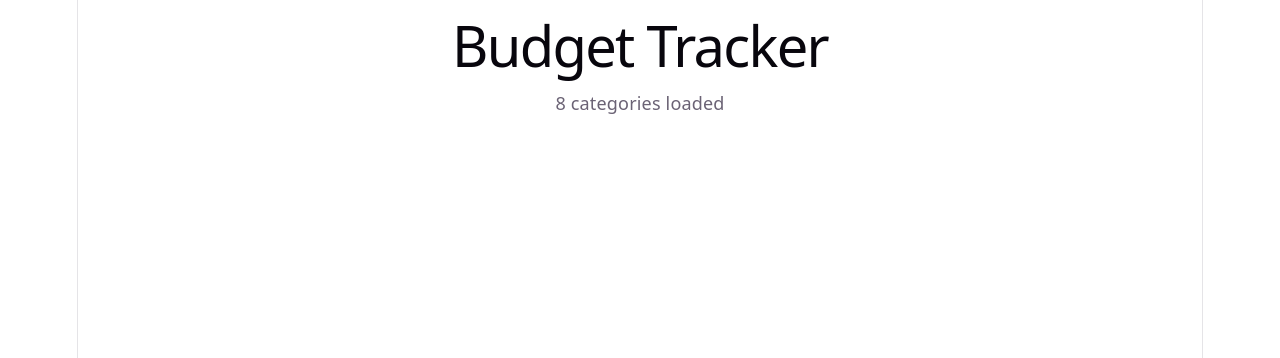
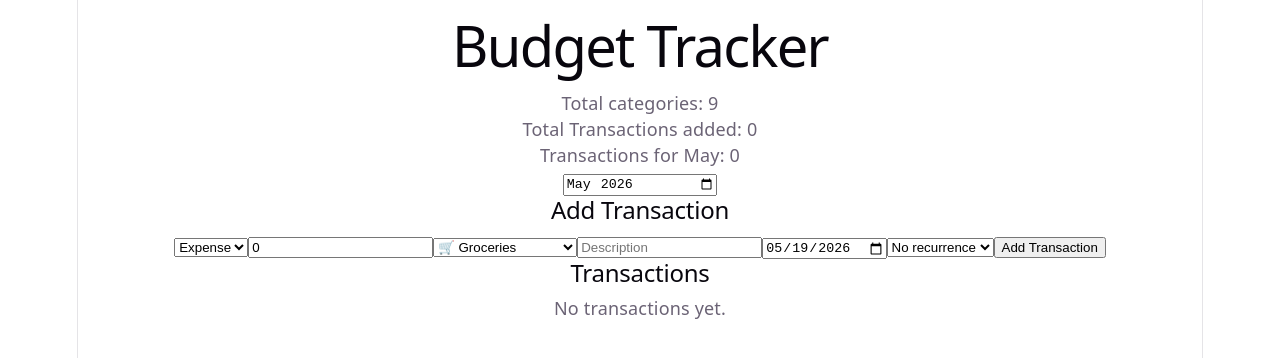
Before and after one commit to Madhav-rag/budget-tracker, a React (Vite) app: page / in a window 1280 px wide. Shown: the top 358 px of the page. Built offline with nearby package versions, Linux system fonts and the light colour scheme.

Commit message:
styling and month filter

```diff
--- a/src/App.tsx
+++ b/src/App.tsx
@@ -1,13 +1,32 @@
+import { useState } from "react";
 import { useStore } from "./store/useStore";
+import TransactionForm from "./components/TransactionForm";
+import TransactionList from "./components/TransactionList";
 
 function App() {
-  const { categories } = useStore();
+  const { categories, transactions } = useStore();
+  //params are current value and functions to change it
+  const [selectedMonth, setSelectedMonth] = useState(
+    new Date().toISOString().slice(0, 7)  // defaults to current month e.g. "2026-05"
+  );
+
   return (
     <div>
       <h1>Budget Tracker</h1>
-      <p>{categories.length} categories loaded</p>
+      <p>Total categories: {categories.length}</p>
+      <p>Total Transactions added: {transactions.length}</p>
+      <p>Transactions for {new Date(selectedMonth + "-01").toLocaleString("default", { month: "long" })}: {transactions.filter(t => t.date.startsWith(selectedMonth)).length}</p>
+
+      <input
+        type="month"
+        value={selectedMonth}
+        onChange={(e) => setSelectedMonth(e.target.value)}
+      />
+
+      <TransactionForm />
+      <TransactionList month={selectedMonth} />
     </div>
   );
 }
 
-export default App
+export default App;
--- /dev/null
+++ b/src/components/TransactionForm.tsx
@@ -0,0 +1,97 @@
+import { useState, useEffect } from "react";
+import type { Transaction, TransactionType, RecurrenceInterval } from "../types";
+import { useStore } from "../store/useStore";
+
+function TransactionForm() {
+  const { categories, addTransaction } = useStore();
+
+  const [amount, setAmount] = useState<number>(0);
+  const [type, setType] = useState<TransactionType>("expense");
+  const [categoryId, setCategoryId] = useState<string>(categories[0]?.id ?? "");
+  const [description, setDescription] = useState<string>("");
+  const [date, setDate] = useState<string>(new Date().toISOString().split("T")[0]);
+  const [recurrence, setRecurrence] = useState<RecurrenceInterval>("none");
+
+  useEffect(() => {
+  const firstMatch = categories.find((cat) => cat.type === type);
+  setCategoryId(firstMatch?.id ?? "");
+}, [type]);
+
+  function handleSubmit() {
+    console.log({ amount, type, categoryId, date, description });
+    if (amount <= 0 || !categoryId || !date) return;
+
+    const newTransaction: Transaction = {
+      id: crypto.randomUUID(),
+      type,
+      amount,
+      categoryId,
+      description,
+      date,
+      recurrence,
+      createdAt: new Date().toISOString(),
+      updatedAt: new Date().toISOString(),
+    };
+
+    addTransaction(newTransaction);
+
+    // reset form
+    setAmount(0);
+    setDescription("");
+    setDate(new Date().toISOString().split("T")[0]);
+    setRecurrence("none");
+  }
+
+  return (
+    <div>
+      <h2>Add Transaction</h2>
+
+      <select value={type} onChange={(e) => setType(e.target.value as TransactionType)}>
+        <option value="expense">Expense</option>
+        <option value="income">Income</option>
+      </select>
+
+      <input
+        type="number"
+        placeholder="Amount"
+        value={amount}
+        onChange={(e) => setAmount(Number(e.target.value))}
+      />
+
+      <select value={categoryId} onChange={(e) => setCategoryId(e.target.value)}>
+        {categories
+          .filter((cat) => cat.type === type)
+          .map((cat) => (
+            <option key={cat.id} value={cat.id}>
+              {cat.icon} {cat.name}
+            </option>
+          ))}
+      </select>
+
+      <input
+        type="text"
+        placeholder="Description"
+        value={description}
+        onChange={(e) => setDescription(e.target.value)}
+      />
+
+      <input
+        type="date"
+        value={date}
+        onChange={(e) => setDate(e.target.value)}
+      />
+
+      <select value={recurrence} onChange={(e) => setRecurrence(e.target.value as RecurrenceInterval)}>
+        <option value="none">No recurrence</option>
+        <option value="daily">Daily</option>
+        <option value="weekly">Weekly</option>
+        <option value="monthly">Monthly</option>
+        <option value="yearly">Yearly</option>
+      </select>
+
+      <button onClick={handleSubmit}>Add Transaction</button>
+    </div>
+  );
+}
+
+export default TransactionForm;
--- /dev/null
+++ b/src/components/TransactionList.tsx
@@ -0,0 +1,28 @@
+import { useStore } from "../store/useStore";
+
+function TransactionList({ month }: { month: string }) {
+  const { transactions, categories, deleteTransaction } = useStore();
+
+  const filtered = transactions.filter((t) => t.date.startsWith(month));
+
+  return (
+    <div>
+      <h2>Transactions</h2>
+      {filtered.length === 0 && <p>No transactions yet.</p>}
+      {filtered.map((t) => {
+        const category = categories.find((c) => c.id === t.categoryId);
+        return (
+          <div key={t.id} className="transaction-item">
+            <span>{category?.icon} {category?.name}</span>
+            <span className={`amount ${t.type}`}>${t.amount}</span>
+            <span className="description">{t.description}</span>
+            <span className="date">{t.date}</span>
+            <button onClick={() => deleteTransaction(t.id)}>Delete</button>
+          </div>
+        );
+      })}
+    </div>
+  );
+}
+
+export default TransactionList;
--- a/src/index.css
+++ b/src/index.css
@@ -44,10 +44,6 @@
     --shadow:
       rgba(0, 0, 0, 0.4) 0 10px 15px -3px, rgba(0, 0, 0, 0.25) 0 4px 6px -2px;
   }
-
-  #social .button-icon {
-    filter: invert(1) brightness(2);
-  }
 }
 
 #root {
@@ -82,6 +78,7 @@ h1 {
     margin: 20px 0;
   }
 }
+
 h2 {
   font-size: 24px;
   line-height: 118%;
@@ -91,6 +88,7 @@ h2 {
     font-size: 20px;
   }
 }
+
 p {
   margin: 0;
 }
@@ -109,3 +107,56 @@ code {
   padding: 4px 8px;
   background: var(--code-bg);
 }
+
+/* ── Transaction list ───────────────────────────── */
+
+.transaction-item {
+  display: flex;
+  gap: 12px;
+  align-items: center;
+  padding: 12px 16px;
+  border: 1px solid var(--border);
+  border-radius: 8px;
+  margin-bottom: 8px;
+  background: var(--bg);
+  text-align: left;
+}
+
+.transaction-item .amount {
+  font-weight: 600;
+  color: var(--text-h);
+  min-width: 80px;
+}
+
+.transaction-item .amount.expense {
+  color: #ef4444;
+}
+
+.transaction-item .amount.income {
+  color: #22c55e;
+}
+
+.transaction-item .description {
+  flex: 1;
+  color: var(--text);
+}
+
+.transaction-item .date {
+  color: var(--text);
+  font-size: 14px;
+}
+
+.transaction-item button {
+  margin-left: auto;
+  padding: 4px 10px;
+  cursor: pointer;
+  border: 1px solid var(--border);
+  border-radius: 6px;
+  background: transparent;
+  color: var(--text);
+}
+
+.transaction-item button:hover {
+  border-color: #ef4444;
+  color: #ef4444;
+}
--- a/src/types/index.ts
+++ b/src/types/index.ts
@@ -1,4 +1,3 @@
-// ─── Primitives ────────────────────────────────────────────────────────────────
 
 /** ISO 8601 date string, e.g. "2026-05-16" */
 type ISODate = string;
@@ -7,14 +6,14 @@ type ISODate = string;
 type ID = string;
 
 
-// ─── Enums ─────────────────────────────────────────────────────────────────────
+// Enums
 
 type TransactionType = "income" | "expense";
 
 type RecurrenceInterval = "none" | "daily" | "weekly" | "monthly" | "yearly";
 
 
-// ─── Core entities ─────────────────────────────────────────────────────────────
+// Interfaces
 
 interface Category {
   id: ID;
@@ -46,7 +45,7 @@ interface Budget {
 }
 
 
-// ─── Derived / computed types ──────────────────────────────────────────────────
+// computed types
 
 interface CategorySummary {
   category: Category;
@@ -65,7 +64,7 @@ interface MonthlySummary {
 }
 
 
-// ─── App state ─────────────────────────────────────────────────────────────────
+// App state
 
 interface AppState {
   transactions: Transaction[];
@@ -74,7 +73,7 @@ interface AppState {
 }
 
 
-// ─── localStorage helpers ──────────────────────────────────────────────────────
+// localStorage helpers ─ persistence
 
 const STORAGE_KEY = "budget_tracker_v1";
 
@@ -105,6 +104,7 @@ const defaultState: AppState = {
     { id: crypto.randomUUID(), name: "Dining out",   type: "expense", color: "#9C27B0", icon: "🍜", createdAt: new Date().toISOString() },
     { id: crypto.randomUUID(), name: "Health",       type: "expense", color: "#00BCD4", icon: "💊", createdAt: new Date().toISOString() },
     { id: crypto.randomUUID(), name: "Entertainment",type: "expense", color: "#E91E63", icon: "🎬", createdAt: new Date().toISOString() },
+    { id: crypto.randomUUID(), name: "Mobile & Internet", type: "expense", color: "#607D8B", icon: "📱", createdAt: new Date().toISOString() },
   ],
 };
 
@@ -112,28 +112,26 @@ const defaultState: AppState = {
 // helper functions
 
 function getTransactionsForMonth(transactions: Transaction[], month: string): Transaction[] {
-  return transactions.filter((t) => t.date.startsWith(month));
+  return transactions.filter(t => t.date.startsWith(month));
+}
+
+function getBudgetsForMonth(budgets: Budget[], month: string): Budget[] {
+  return budgets.filter(b => b.month === month);
 }
 
 function computeMonthlySummary(month: string, transactions: Transaction[], categories: Category[],
   budgets: Budget[]): MonthlySummary {
   const monthTxns = getTransactionsForMonth(transactions, month);
-  const monthBudgets = budgets.filter((b) => b.month === month);
-
-  const totalIncome = monthTxns
-    .filter((t) => t.type === "income")
-    .reduce((sum, t) => sum + t.amount, 0);
-
-  const totalExpenses = monthTxns
-    .filter((t) => t.type === "expense")
-    .reduce((sum, t) => sum + t.amount, 0);
+  const monthBudgets = getBudgetsForMonth(budgets, month);
+  //income and expenses for the month
+  const totalIncome = monthTxns.filter(t => t.type === "income").reduce((sum, t) => sum + t.amount, 0);
+  const totalExpenses = monthTxns.filter(t => t.type === "expense").reduce((sum, t) => sum + t.amount, 0);
 
   const categoryBreakdown: CategorySummary[] = categories.map((cat) => {
-    const totalSpent = monthTxns
-      .filter((t) => t.categoryId === cat.id)
-      .reduce((sum, t) => sum + t.amount, 0);
+    //breaking down total spent and budget for a particular category
+    const totalSpent = monthTxns.filter(t => t.categoryId === cat.id).reduce((sum, t) => sum + t.amount, 0);
+    const budget = monthBudgets.find(b => b.categoryId === cat.id);
 
-    const budget = monthBudgets.find((b) => b.categoryId === cat.id);
     let percentUsed: number | undefined = 0;
     if (budget != undefined) {
         percentUsed = (totalSpent / budget.limitAmount) * 100;
@@ -141,12 +139,21 @@ function computeMonthlySummary(month: string, transactions: Transaction[], categ
         percentUsed = undefined;
     }
 
+    let isOverBudget: boolean;
+    if (budget !== undefined) {
+        if (totalSpent > budget.limitAmount) {
+            isOverBudget = true;
+        } else {
+            isOverBudget = false;
+        }
+    }
+
     return {
       category: cat,
       totalSpent,
       budget,
       percentUsed,
-      isOverBudget: budget ? totalSpent > budget.limitAmount : false,
+      isOverBudget: isOverBudget,
     };
   });
 
```
